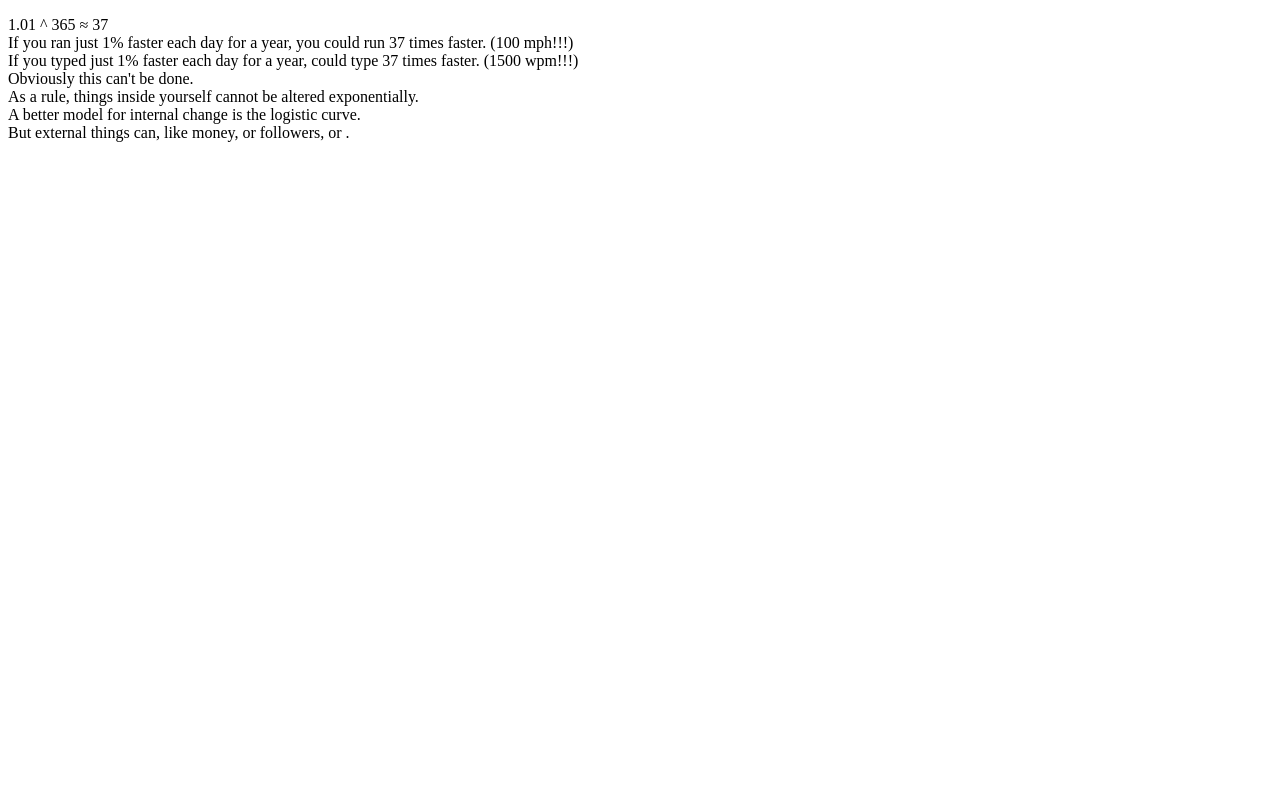
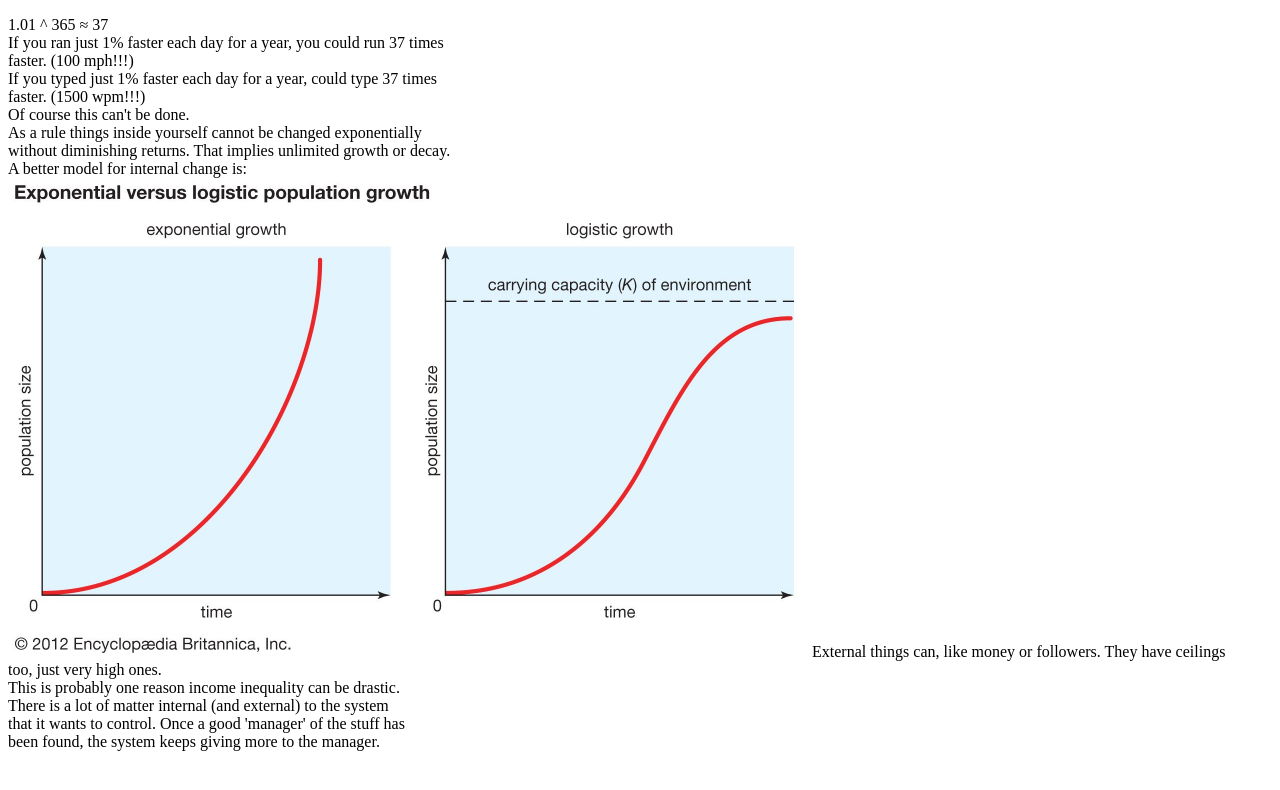
Before and after one commit to pwntatochip/pwntatochip.github.io, a plain HTML site: page onepercent.html in a window 1280 px wide. Drawn offline with Linux system fonts and the light colour scheme.

Commit message:
refine essay

```diff
--- a/onepercent.html
+++ b/onepercent.html
@@ -7,13 +7,30 @@
     <body>
         <p>
         1.01 ^ 365 ≈ 37 <br>
-      If you ran just 1% faster each day for a year, you could run 37 times faster. (100 mph!!!) <br>
-      If you typed just 1% faster each day for a year, could type 37 times faster. (1500 wpm!!!) <br>
-      Obviously this can't be done.<br>
-      As a rule, things inside yourself cannot be altered exponentially.<br>
-      A better model for internal change is the logistic curve. <br>
 
-      But external things can, like money, or followers, or . <br>
+        If you ran just 1% faster each day for a year, you could run 37 times<br>
+        faster. (100 mph!!!) <br>
+
+        If you typed just 1% faster each day for a year, could type 37 times<br>
+        faster. (1500 wpm!!!) <br>
+
+        Of course this can't be done.<br>
+        As a rule things inside yourself cannot be changed exponentially<br>
+        without diminishing returns. That implies unlimited growth or decay.<br>
+
+        A better model for internal change is: <br>
+        <img src="expVsLogistic.jpg"
+            alt="exponential vs logistic growth"
+            width="800"
+            height="479"/>
+
+        External things can, like money or followers. They have ceilings<br>
+        too, just very high ones.<br>
+
+        This is probably one reason income inequality can be drastic.<br>
+        There is a lot of matter internal (and external) to the system<br>
+        that it wants to control. Once a good 'manager' of the stuff has<br>
+        been found, the system keeps giving more to the manager.<br>
         </p>
 
     </body>
```
Lines whose indentation alone changed are shown as unchanged.
